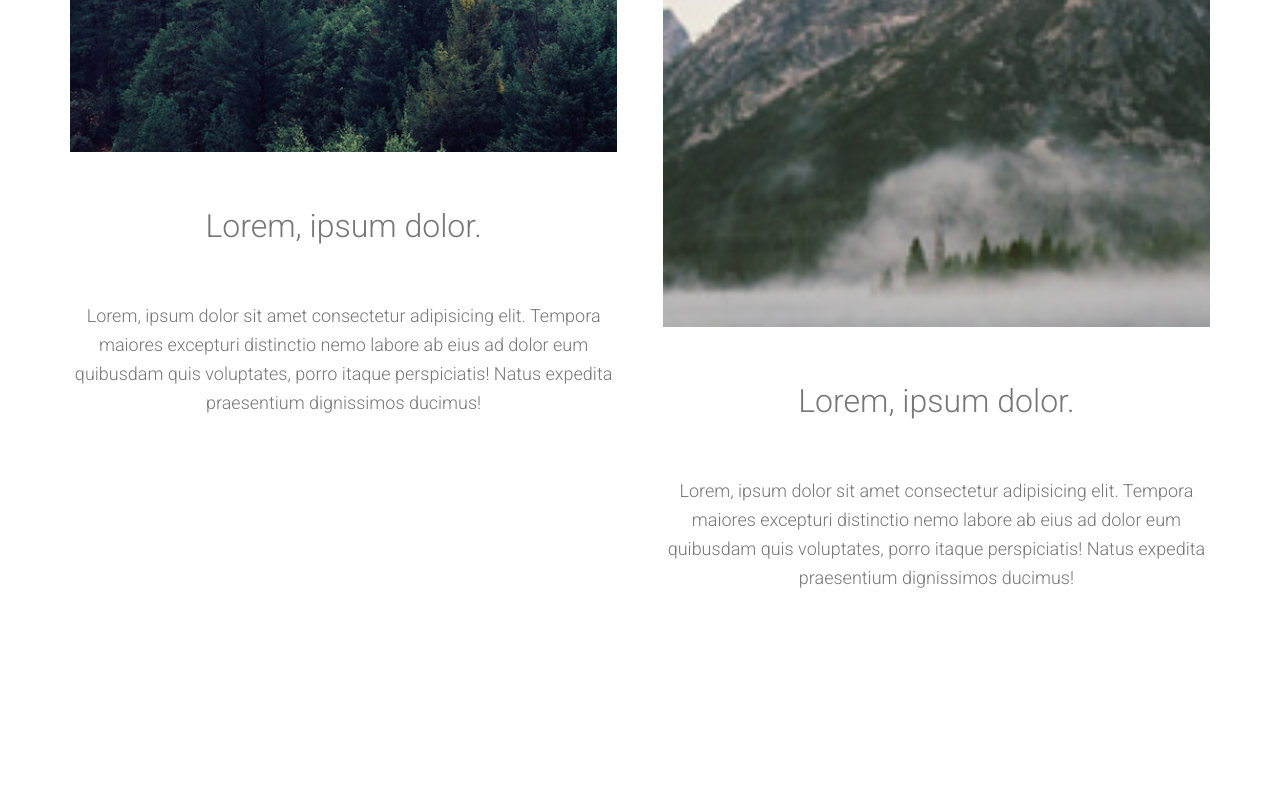
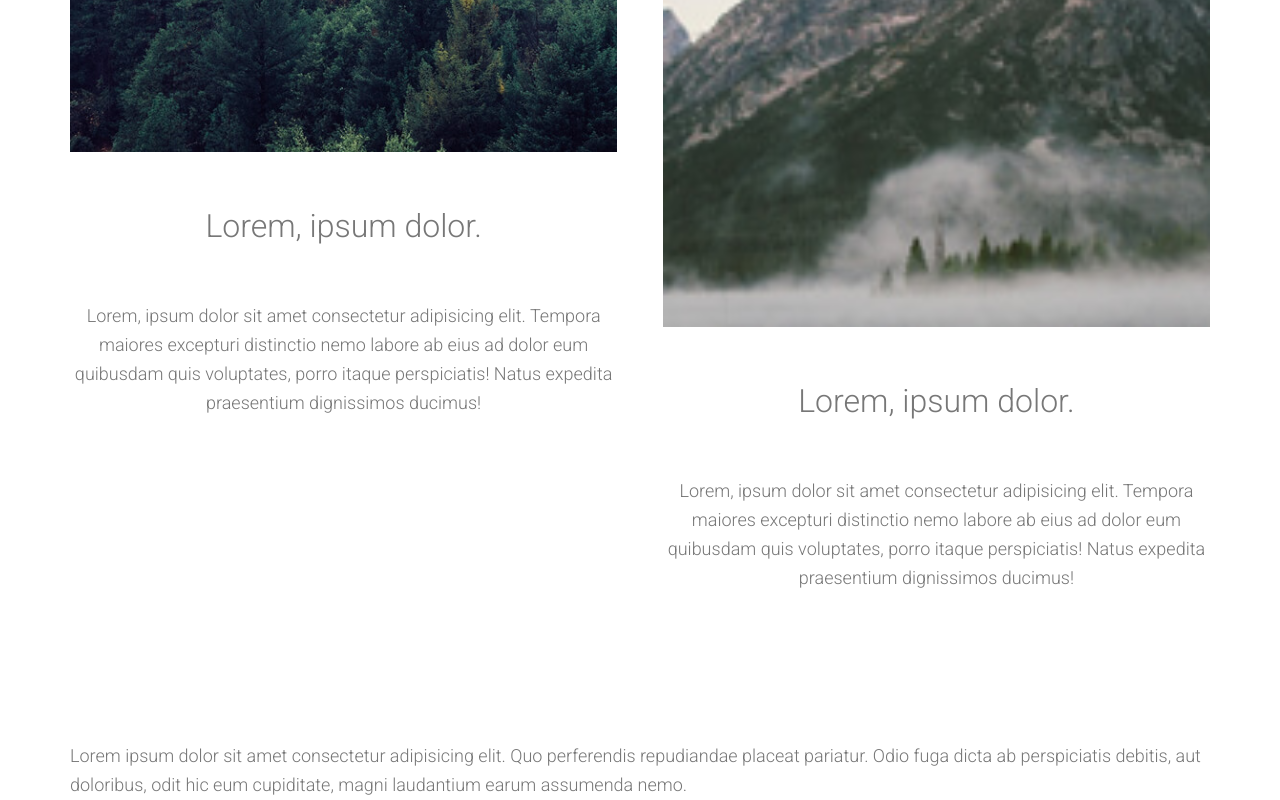
Before and after one commit to nev8/web-projekti, a plain HTML site: page 1-Linear/index.html in a window 1280 px wide. Shown: the part 2501-3301 px from the top of the page. Before the commit the page ends 3243 px from the top, so only its background shows below. Drawn offline with Linux system fonts and the light colour scheme.

Commit message:
blockquote html

```diff
--- a/1-Linear/index.html
+++ b/1-Linear/index.html
@@ -96,5 +96,12 @@
             </article>
         </section>
 
+        <!-- Blockquote -->
+        <section class="blockquote">
+            <div class="container">
+                <blockquote>Lorem ipsum dolor sit amet consectetur adipisicing elit. Quo perferendis repudiandae placeat pariatur. Odio fuga dicta ab perspiciatis debitis, aut doloribus, odit hic eum cupiditate, magni laudantium earum assumenda nemo.</blockquote>
+            </div>
+        </section>
+
     </body>
 </html>
```
